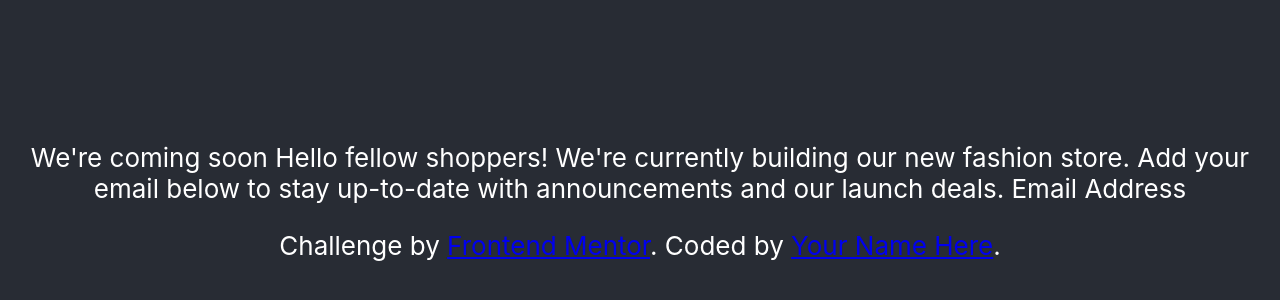
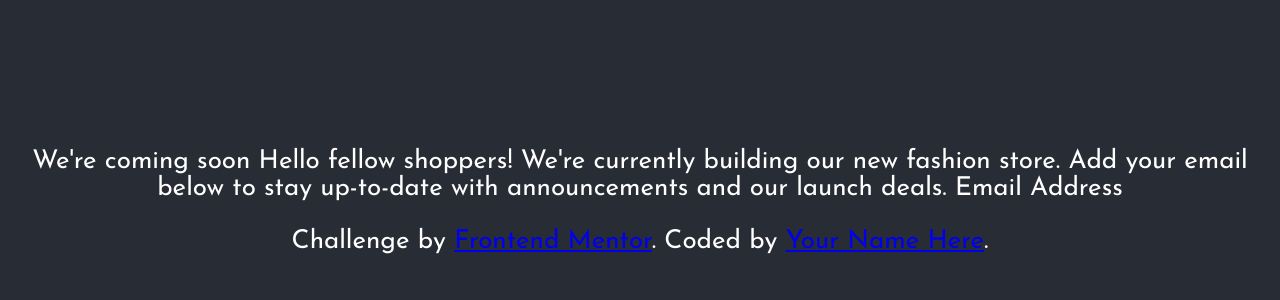
Before and after one commit to Barna-Molnar/base-apparel-react, a React (Create React App) app: page / in a window 1280 px wide. Shown: the part 186-486 px from the top of the page. Built offline with nearby package versions, Linux system fonts and the light colour scheme.

Commit message:
set up variables

```diff
--- a/public/index.html
+++ b/public/index.html
@@ -7,6 +7,11 @@
     <meta
       name="description"
       content="Web site created using create-react-app"
+    />
+    <link rel="preconnect" href="https://fonts.gstatic.com" />
+    <link
+      href="https://fonts.googleapis.com/css2?family=Josefin+Sans:wght@300;400;600&display=swap"
+      rel="stylesheet"
     />
     <!--
       manifest.json provides metadata used when your web app is installed on a
--- a/src/index.scss
+++ b/src/index.scss
@@ -1,8 +1,6 @@
 body {
   margin: 0;
-  font-family: -apple-system, BlinkMacSystemFont, 'Segoe UI', 'Roboto', 'Oxygen',
-    'Ubuntu', 'Cantarell', 'Fira Sans', 'Droid Sans', 'Helvetica Neue',
-    sans-serif;
+  font-family: 'Josefin Sans', sans-serif;
   -webkit-font-smoothing: antialiased;
   -moz-osx-font-smoothing: grayscale;
 }
```
Also changed, not shown: src/variables.scss (added, +9 -0 lines).
